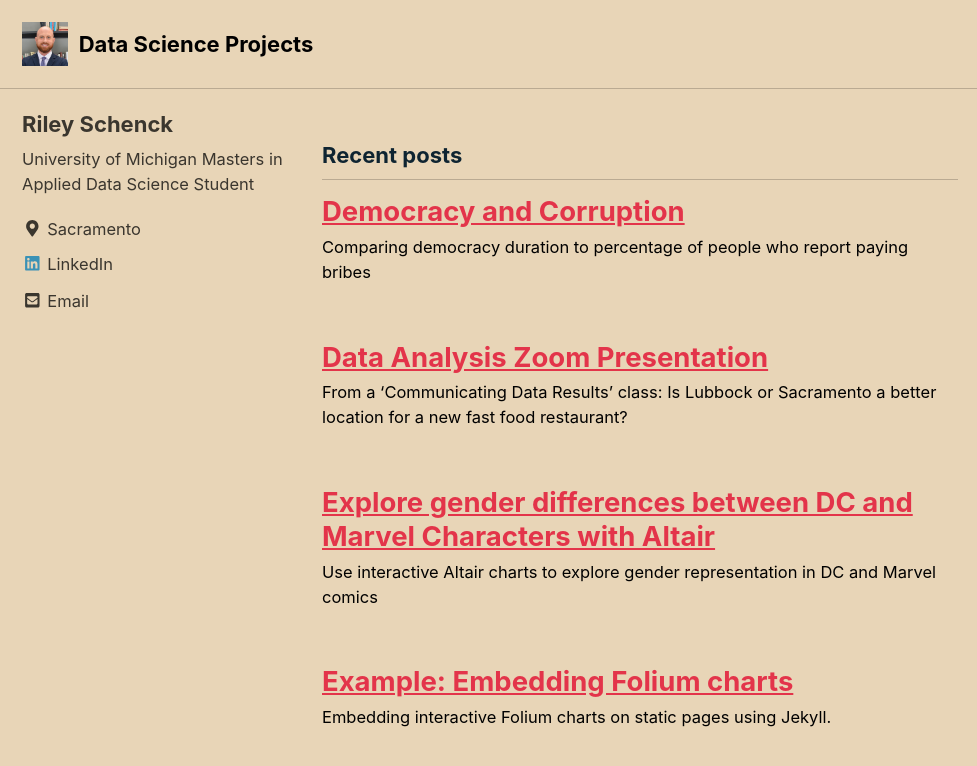
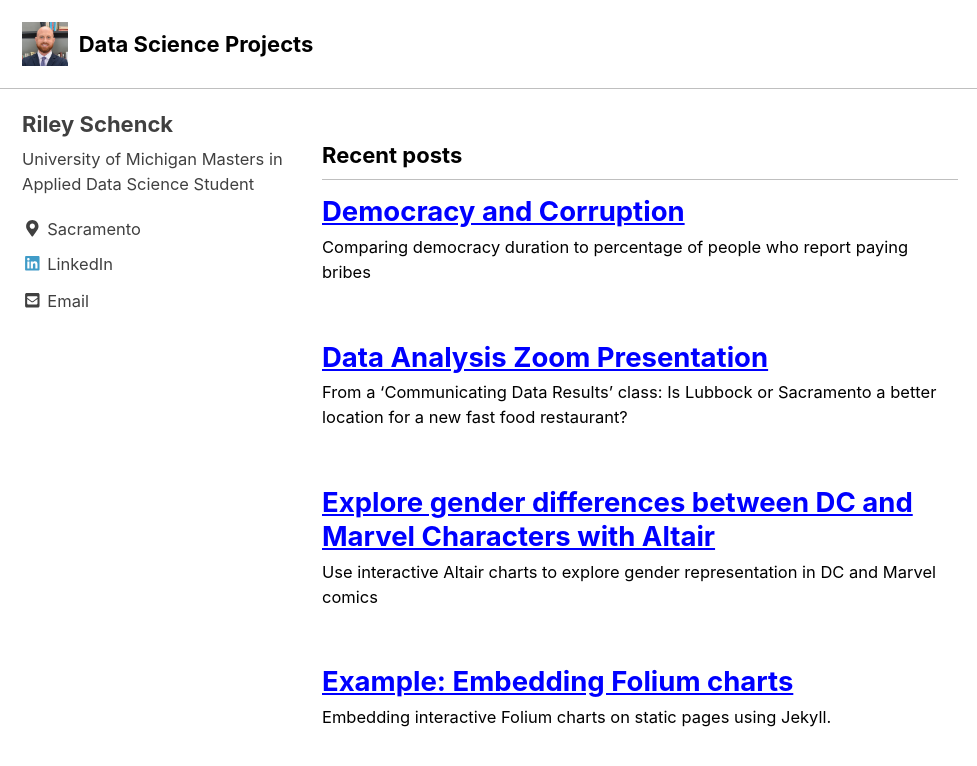
Before and after one commit to rileyschenck/website, a Jekyll site: the page built from index.html, in a window 1280 px wide and 900 px high. Shown: the top 766 px of the window, without its empty margins (0-977 px from the left). Built offline with Jekyll 4.4.1, drawn with Linux system fonts in a browser that asks for light colours; cached includes are drawn as plain includes; nearby versions of some CDN libraries; a script that is not in the unit is left out; the list of posts is cut into pages by our own code.

Commit message:
Update _config.yml

```diff
--- a/_config.yml
+++ b/_config.yml
@@ -12,7 +12,7 @@
 
 # theme                  : "minimal-mistakes-jekyll"
 # remote_theme           : "mmistakes/minimal-mistakes"
-minimal_mistakes_skin: "sunrise" # "default", "air", "aqua", "contrast", "dark", "dirt", "neon", "mint", "plum", "sunrise"
+minimal_mistakes_skin: "contrast" # "default", "air", "aqua", "contrast", "dark", "dirt", "neon", "mint", "plum", "sunrise"
 
 # Site Settings
 locale: "en-US"
```
